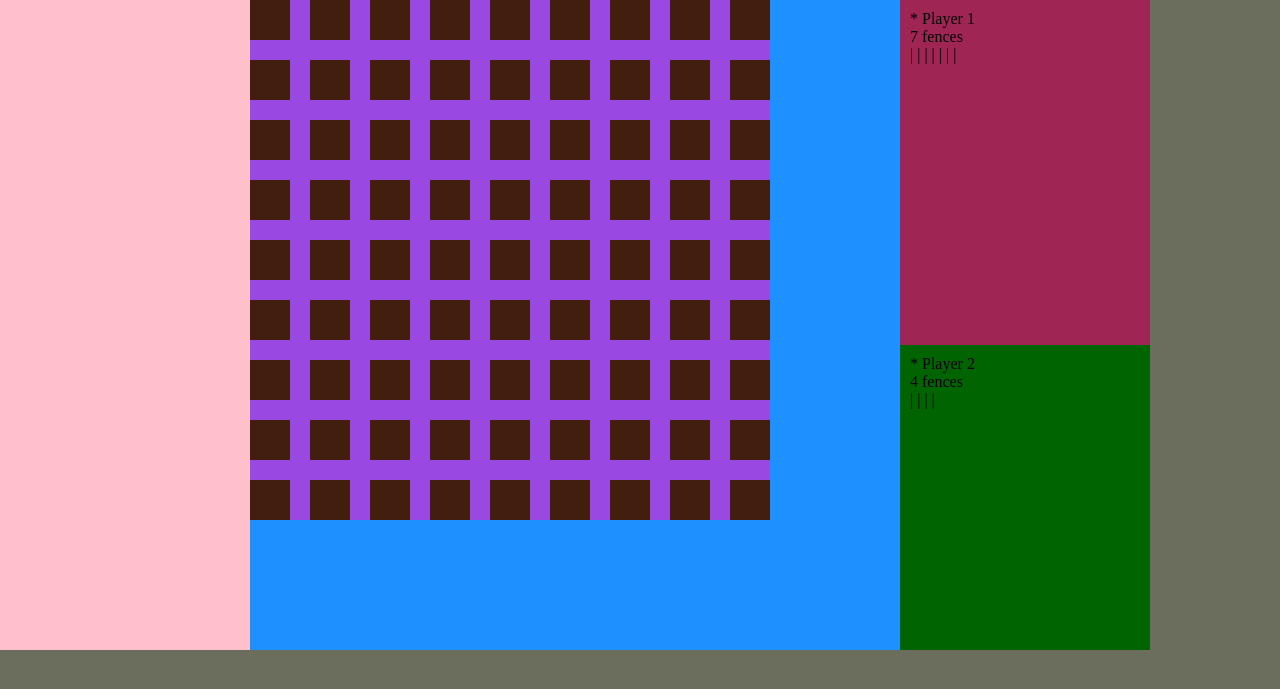
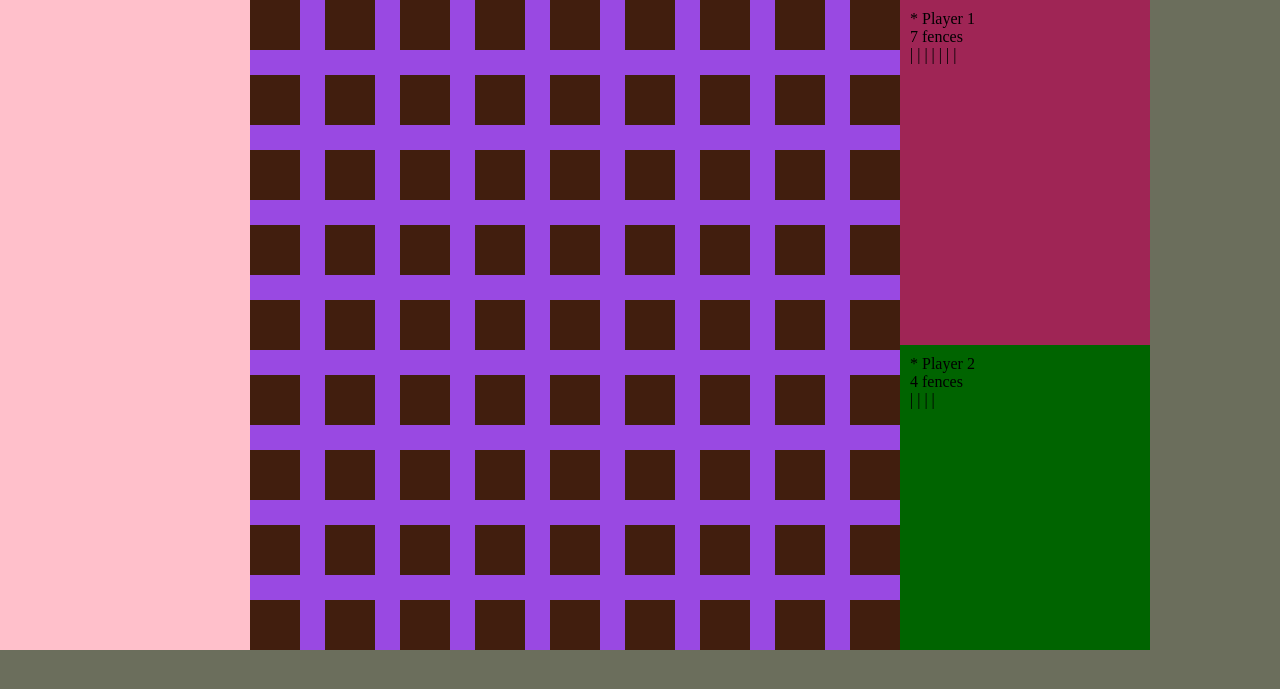
Before and after one commit to CodecoolWAW20171/Quoridor, a Flask app: page / in a window 1280 px wide. Shown: the top 689 px of the page. Run offline with Flask 2, Linux system fonts and the light colour scheme.

Commit message:
style rozmiar planszy zalezy od zmiennej

```diff
--- a/static/style.css
+++ b/static/style.css
@@ -1,3 +1,8 @@
+:root{
+    --square-size: 25px;
+}
+
+
 body{
     background-color: #6b6e5c;
     margin: 0;
@@ -64,24 +69,24 @@ div.player:first-child{
 
 
 div.move-area{
-    width: 40px;
-    height: 40px;
+    width: calc(var(--square-size)*2);
+    height: calc(var(--square-size)*2);
 
 }
 
 div.fence-vertical{
-    width: 20px;
-    height: 40px;
+    width: var(--square-size);
+    height: calc(var(--square-size)*2);
 }
 
 div.fence-horizontal{
-    width: 40px;
-    height: 20px;
+    width: calc(var(--square-size)*2);
+    height: var(--square-size);
 }
 
 div.fence-middle{
-    width: 20px;
-    height: 20px;
+    width: var(--square-size);
+    height: var(--square-size);
 }
 
 div.position-reset{
```
